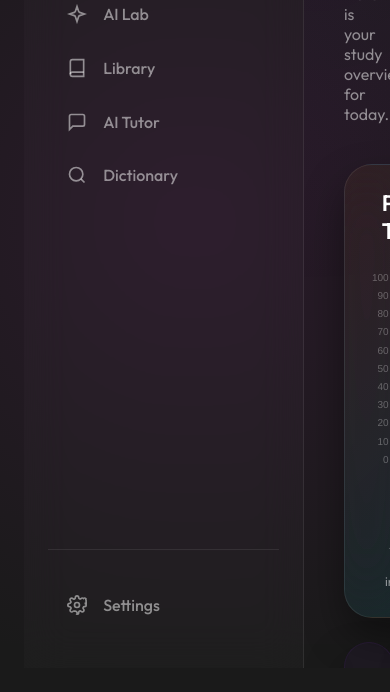
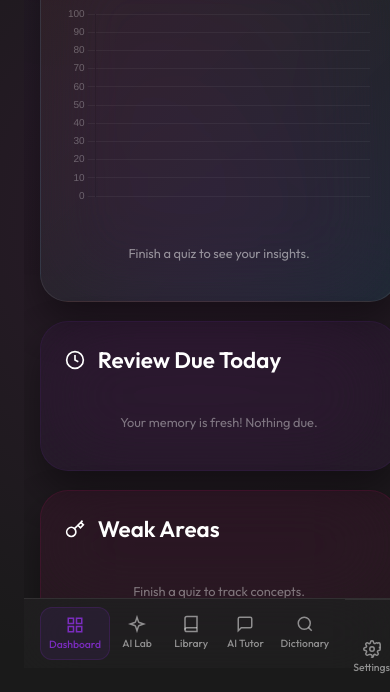
Before and after one commit to aaronmarquez111204-create/babi-reviewer, a website: page public/index.html in a window 390 px wide. Shown: the part 200-892 px from the top of the page. Drawn offline with nearby package versions, Linux system fonts and the light colour scheme; no server answers; a script that the page names is missing.

Commit message:
Add mobile-responsive bottom navigation and layout

```diff
--- a/public/style.css
+++ b/public/style.css
@@ -897,3 +897,105 @@ input:checked + .slider:before {
   background: rgba(255, 255, 255, 0.1);
   transform: scale(1.1);
 }
+
+/* MOBILE RESPONSIVENESS */
+@media (max-width: 768px) {
+  .app-shell {
+    grid-template-columns: 1fr;
+    grid-template-rows: 1fr auto;
+    height: 100vh;
+  }
+
+  .sidebar {
+    grid-row: 2;
+    flex-direction: row;
+    height: 70px;
+    padding: 0 1rem;
+    gap: 0.5rem;
+    justify-content: space-around;
+    align-items: center;
+    border-right: none;
+    border-top: 1px solid var(--glass-border);
+    backdrop-filter: blur(30px);
+  }
+
+  .sidebar-logo {
+    display: none;
+  }
+
+  .nav-list {
+    flex-direction: row;
+    width: 100%;
+    justify-content: space-around;
+    gap: 0;
+  }
+
+  .nav-item {
+    flex-direction: column;
+    padding: 0.5rem;
+    font-size: 0.65rem;
+    gap: 0.2rem;
+    border-radius: 12px;
+    flex: 1;
+    text-align: center;
+  }
+
+  .nav-item svg {
+    width: 18px;
+    height: 18px;
+  }
+
+  .main-content {
+    padding: 1rem;
+    padding-bottom: 90px;
+  }
+
+  .bento-grid {
+    grid-template-columns: 1fr;
+    gap: 1.2rem;
+  }
+
+  .bento-tile {
+    grid-column: span 1 !important;
+  }
+
+  header h1 {
+    font-size: 1.4rem !important;
+  }
+
+  /* Quiz Screen Mobile */
+  #quiz-screen .quiz-header {
+    flex-direction: row;
+    justify-content: space-between;
+    margin-bottom: 1rem;
+  }
+
+  #quiz-screen .timer-box {
+    padding: 0.3rem 0.6rem;
+  }
+
+  .question-text {
+    font-size: 1.1rem !important;
+    line-height: 1.4;
+  }
+
+  .options-grid {
+    grid-template-columns: 1fr !important;
+    gap: 0.8rem !important;
+  }
+
+  .option-btn {
+    padding: 1rem !important;
+    font-size: 0.9rem !important;
+  }
+
+  .quiz-footer {
+    padding: 1rem 0;
+  }
+
+  /* Modal Mobile */
+  .modal-content {
+    width: 95% !important;
+    padding: 1.5rem !important;
+  }
+}
```
